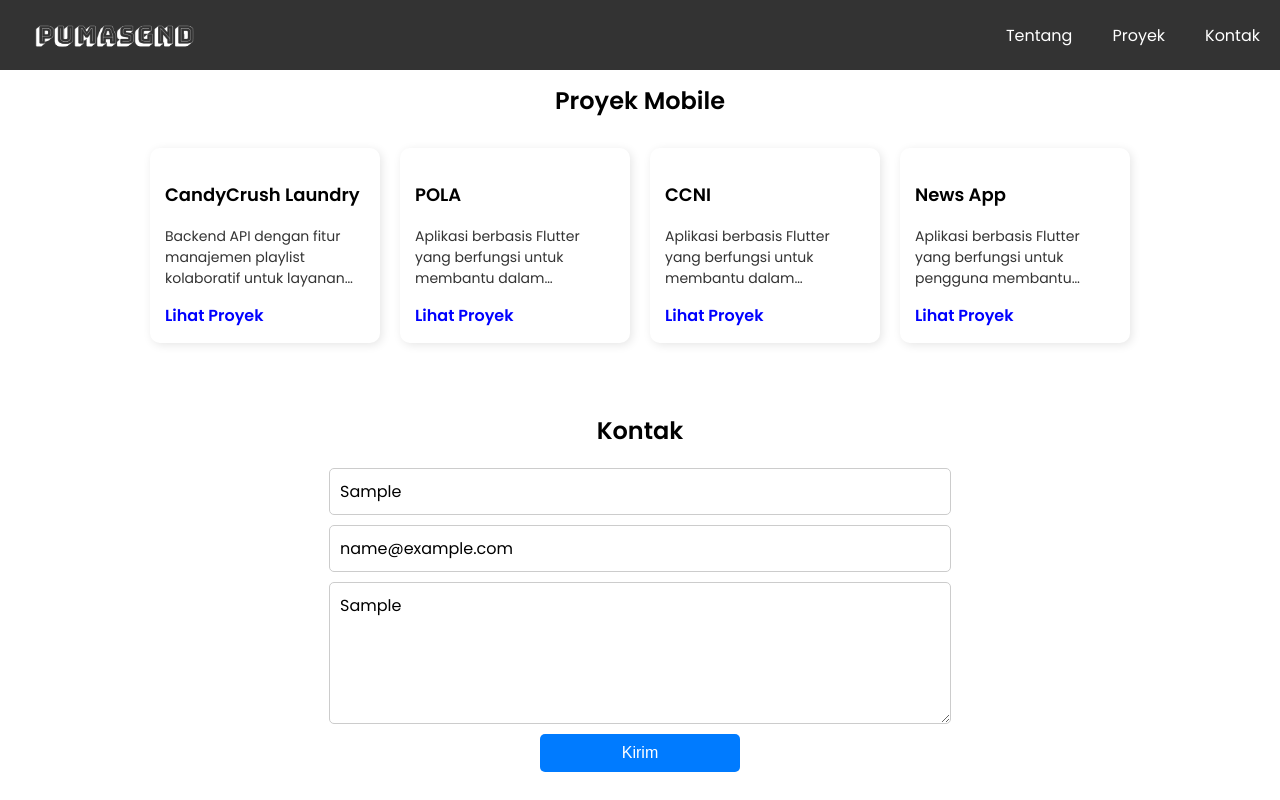
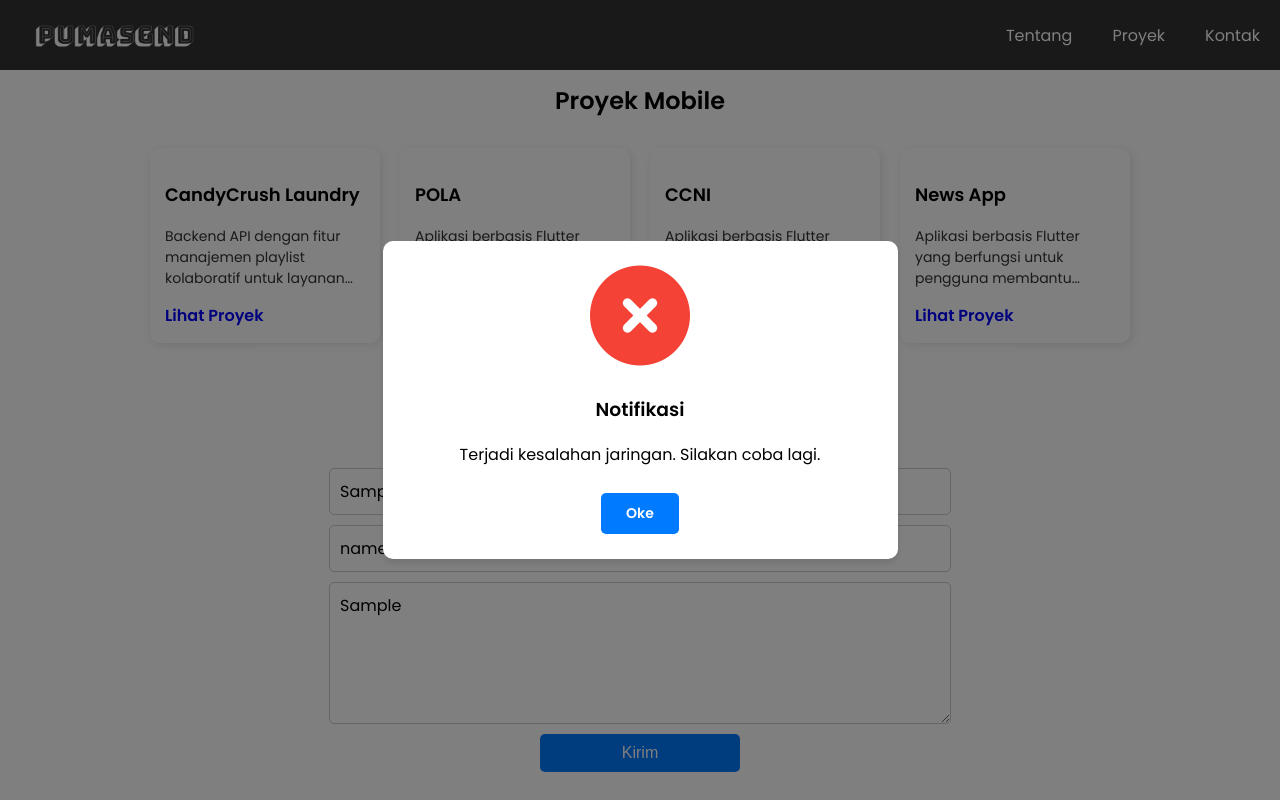
Before and after one commit to PumaSgnd/my-portfolio, a React (Create React App) app: page / in a window 1280 px wide. Both pictures are taken after typing "Sample", "name@example.com", "Sample" into the empty fields and a click on the button "Kirim". Shown: the part 838-1638 px from the top of the page. Built offline with nearby package versions, Linux system fonts and the light colour scheme; no server answers.

Commit message:
Update Contact.js

```diff
--- a/src/components/Contact.js
+++ b/src/components/Contact.js
@@ -4,6 +4,8 @@ import "../css/contact.css";
 const Contact = () => {
   const [formData, setFormData] = useState({ name: "", email: "", message: "" });
   const [showModal, setShowModal] = useState(false);
+  const [modalMessage, setModalMessage] = useState("");
+  const [modalType, setModalType] = useState("success");
   const [loading, setLoading] = useState(false);
 
   const handleChange = (e) => {
@@ -22,18 +24,21 @@ const Contact = () => {
       });
 
       if (response.ok) {
-        setTimeout(() => {
-          setLoading(false);
-          setShowModal(true);
-          setFormData({ name: "", email: "", message: "" });
-        }, 2000);
+        setModalType("success");
+        setModalMessage("Pesan berhasil dikirim dan disimpan!");
+        setFormData({ name: "", email: "", message: "" });
       } else {
-        setLoading(false);
-        alert("Terjadi kesalahan!");
+        setModalType("error");
+        setModalMessage("Terjadi kesalahan saat mengirim pesan.");
       }
     } catch (error) {
+      console.error("Error:", error);
+      setModalType("error");
+      setModalMessage("Terjadi kesalahan jaringan. Silakan coba lagi.");
+    } finally {
       setLoading(false);
-      console.error("Error:", error);
+      setShowModal(true);
+      setTimeout(() => setShowModal(false), 7000);
     }
   };
 
@@ -61,9 +66,13 @@ const Contact = () => {
       {showModal && (
         <div className="modal-overlay">
           <div className="modal-container">
-            <i className="fas fa-check-circle success-icon"></i>
+            {modalType === "success" ? (
+              <i className="fas fa-check-circle success-icon"></i>
+            ) : (
+              <i className="fas fa-times-circle error-icon"></i>
+            )}
             <h3>Notifikasi</h3>
-            <p>Pesan berhasil dikirim dan disimpan!</p>
+            <p>{modalMessage}</p>
             <button onClick={() => setShowModal(false)}>Oke</button>
           </div>
         </div>
```
